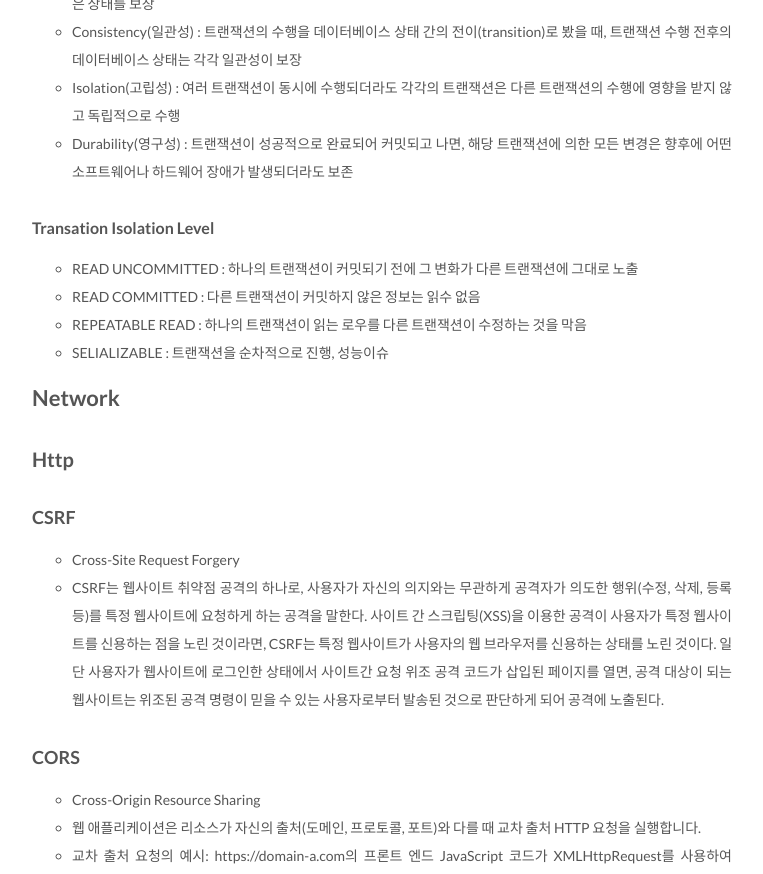
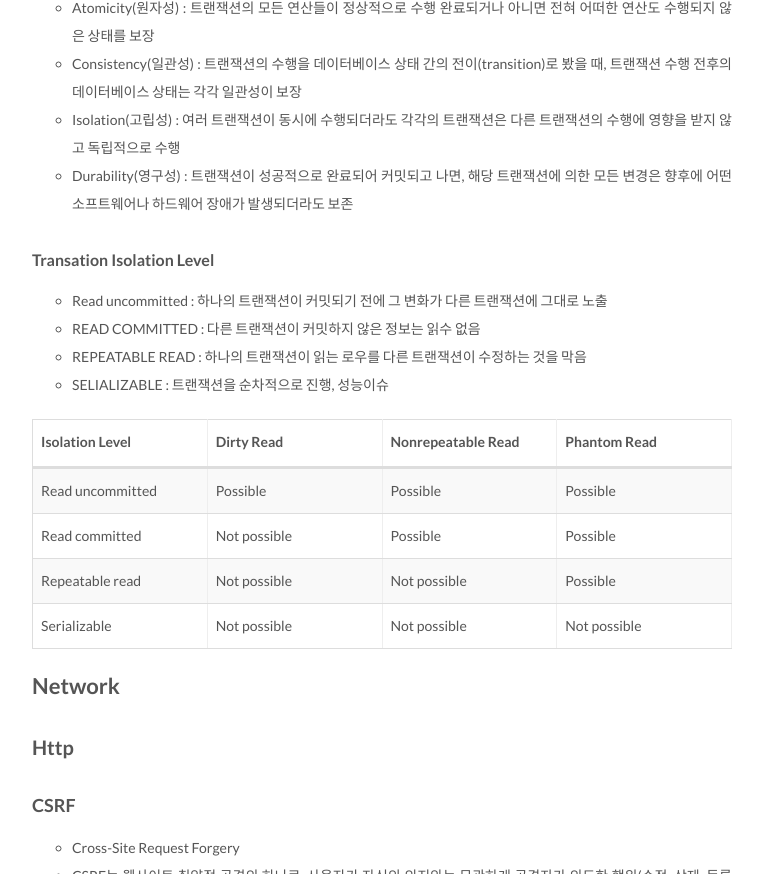
Before and after one commit to csj4032/csj4032.github.io, a Jekyll site: the page built from _posts/2018-02-19-Java_Developer_Interview.md, in a window 1280 px wide and 1400 px high, scrolled down 22838 px, cut to the strip 0-874 px from the top of the window. Shown: the whole strip, without its empty margins (258-1021 px from the left). Built offline with Jekyll 4.4.1, drawn with Linux system fonts in a browser that asks for light colours; comment, search, counter and statistics services are not loaded.

Commit message:
Transaction Isolation

```diff
--- a/_posts/2018-02-19-Java_Developer_Interview.md
+++ b/_posts/2018-02-19-Java_Developer_Interview.md
@@ -320,8 +320,7 @@ public class Dispatch{
 ### ETC
 * JDK 1.4 이하에서는 String 타입은 그대로 컴파일
 * JDK 1.5 이후부터 성능이슈로 인해 컴파일러가 자동으로 String 타입을 StringBuilder로 치환하여 컴파일
-* JDK 1.9
-  * [Evolution of Strings in Java to Compact Strings and Indify String Concatenation](https://arnaudroger.github.io/blog/2017/06/14/CompactStrings.html)
+* JDK 1.9 [Evolution of Strings in Java to Compact Strings and Indify String Concatenation](https://arnaudroger.github.io/blog/2017/06/14/CompactStrings.html)
 
 ## Tread
 
@@ -584,11 +586,17 @@ public class Dispatch{
 * Durability(영구성) : 트랜잭션이 성공적으로 완료되어 커밋되고 나면, 해당 트랜잭션에 의한 모든 변경은 향후에 어떤 소프트웨어나 하드웨어 장애가 발생되더라도 보존
 
 #### Transation Isolation Level
-* READ UNCOMMITTED : 하나의 트랜잭션이 커밋되기 전에 그 변화가 다른 트랜잭션에 그대로 노출
+* Read uncommitted : 하나의 트랜잭션이 커밋되기 전에 그 변화가 다른 트랜잭션에 그대로 노출
 * READ COMMITTED : 다른 트랜잭션이 커밋하지 않은 정보는 읽수 없음
 * REPEATABLE READ : 하나의 트랜잭션이 읽는 로우를 다른 트랜잭션이 수정하는 것을 막음
 * SELIALIZABLE : 트랜잭션을 순차적으로 진행, 성능이슈
 
+| Isolation Level | Dirty Read | Nonrepeatable Read | Phantom Read |
+|---|---|---|---|
+| Read uncommitted | Possible | Possible | Possible |
+| Read committed | Not possible | Possible | Possible |
+| Repeatable read | Not possible | Not possible | Possible |
+| Serializable | Not possible | Not possible | Not possible |
 
 # Network
 
```
Also changed, not shown: other parts of _posts/2018-02-19-Java_Developer_Interview.md (+3 -0 lines).
